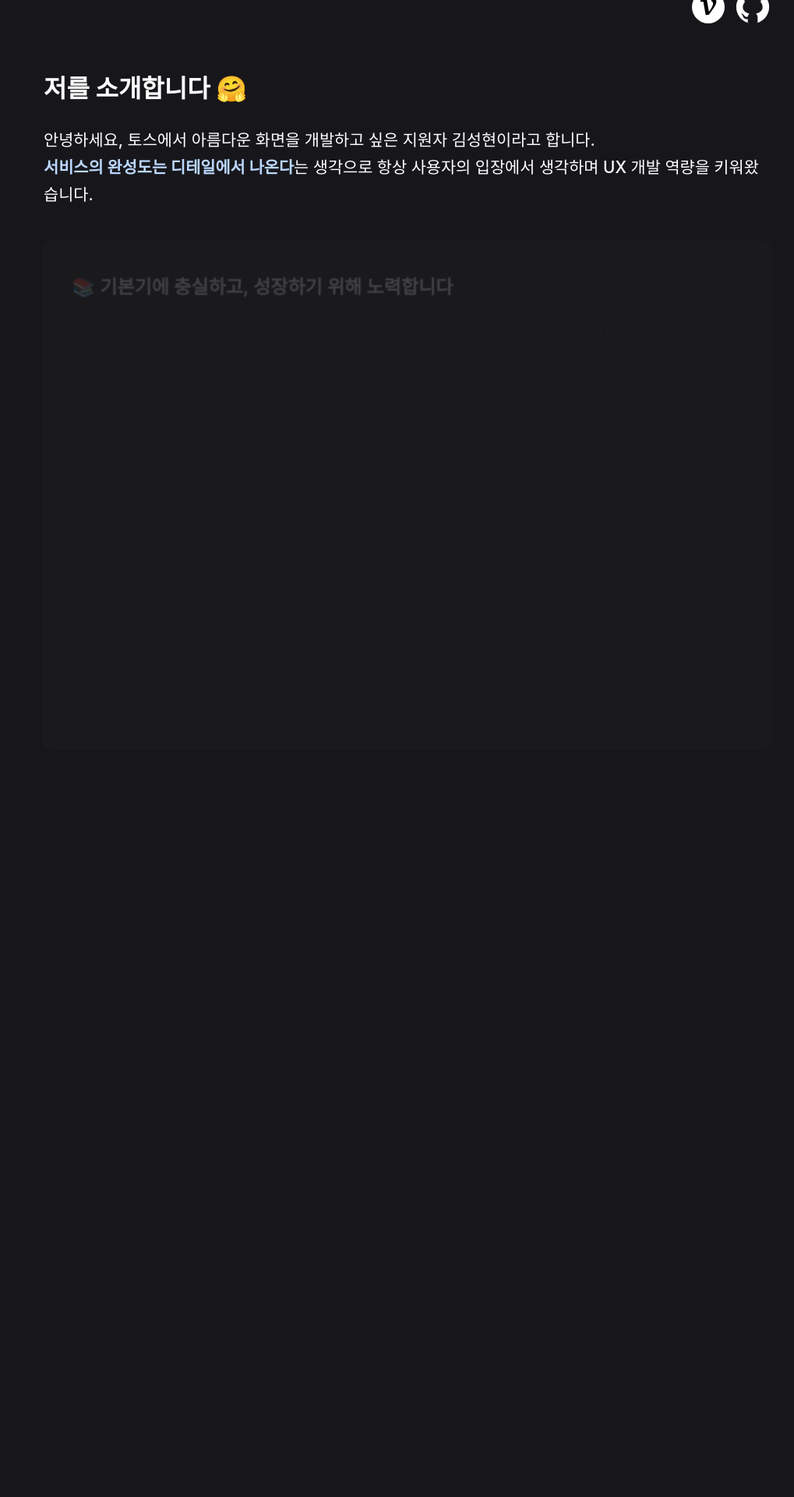
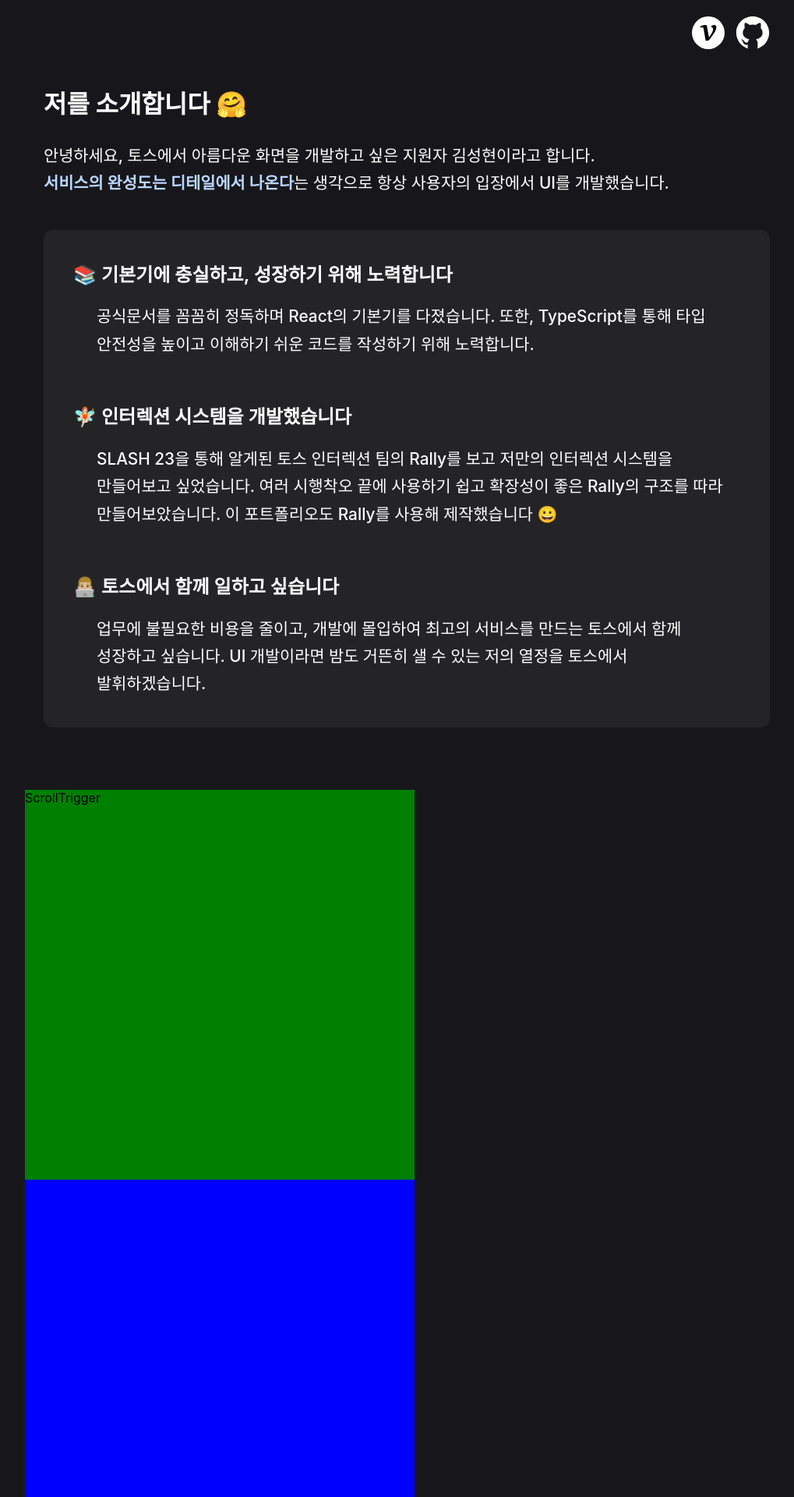
Before and after one commit to oilater/Portfolio, a React (Vite) app: page / in a window 1280 px wide. Shown: the top 1920 px of the page at 78% size, without its empty margins (118-1137 px from the left). Before the commit the page ends 961 px from the top, so only its background shows below. Built offline with nearby package versions, Linux system fonts and the light colour scheme.

Commit message:
fix: fix issue about header height

```diff
--- a/src/App.tsx
+++ b/src/App.tsx
@@ -2,17 +2,18 @@ import { lazy, Suspense, useEffect } from 'react';
 import Skeleton from 'react-loading-skeleton';
 import { gsap } from 'gsap';
 import { SplitText } from 'gsap/SplitText';
+import { ScrollTrigger } from 'gsap/ScrollTrigger';
 
 function App() {
-  const Landing = lazy(() => import('./pages/Landing'));
+  const Portfolio = lazy(() => import('./pages/Portfolio'));
 
   useEffect(() => {
-    gsap.registerPlugin(SplitText);
+    gsap.registerPlugin(SplitText, ScrollTrigger);
   }, [])
 
   return (
     <Suspense fallback={<Skeleton count={10} />}>
-      <Landing />
+      <Portfolio />
   </Suspense>
   )
 }
--- a/src/Timelines/IntroTimeline.ts
+++ b/src/Timelines/IntroTimeline.ts
@@ -12,7 +12,7 @@ export function introTimeline(onComplete?: () => void) {
         motions: [
           {
             split: 'words',
-            splitDelay: 0.2,
+            splitDelay: 0.1,
             randomOrder: true,
             duration: 0.5,
             ease: "expo.out",
--- a/src/Timelines/IntroduceTimeline.ts
+++ b/src/Timelines/IntroduceTimeline.ts
@@ -61,7 +61,7 @@ export function introduceTimeline(length: number) {
                 duration: 0.7,
                 ease: "power2.out",
                 opacity: { from: 0 },
-                translateX: { from: -10 },
+                translateX: { from: -5 },
               }
             ]
           }),
@@ -89,7 +89,7 @@ export function introduceTimeline(length: number) {
     playables: [
       titleTimeline,
       listRowSectionRally,
-      listRowTl.delay(0.5),
+      listRowTl,
     ],
   });
 
--- a/src/components/GithubIcon.tsx
+++ b/src/components/GithubIcon.tsx
@@ -35,6 +35,7 @@ export function GithubIcon() {
 const githubIcon = css`
     width: 52px;
     height: 52px;
+    display: block;
     transition: transform 0.3s ease-in-out;
 
     &:hover {
--- a/src/components/Header.tsx
+++ b/src/components/Header.tsx
@@ -22,6 +22,7 @@ export default function Header({ onVelog, onGithub, className }: HeaderProps) {
 };
 
 const header = css`
+  margin-top: 4rem;
   display: flex;
   justify-content: flex-end;
   gap: 10px;
--- a/src/components/Top.tsx
+++ b/src/components/Top.tsx
@@ -27,7 +27,7 @@ export const Top = {
 // style
 const rootStyle = css({
   width: '100%',
-  padding: '50px 24px 18px',
+  padding: '40px 24px 18px',
 });
 
 const paragraphStyle = css({
--- a/src/components/VelogIcon.tsx
+++ b/src/components/VelogIcon.tsx
@@ -21,6 +21,7 @@ export function VelogIcon() {
 const velogIcon = css`
     width: 42px;
     height: 42px;
+    display: block;
     transition: transform 0.3s ease-in-out;
 
     &:hover {
--- a/src/pages/Intro.tsx
+++ b/src/pages/Intro.tsx
@@ -1,7 +1,7 @@
 import { css } from "@emotion/react";
 import { useRef } from "react";
 import { useGSAP } from "@gsap/react";
-import type { Step } from "./Landing";
+import type { Step } from "./Portfolio";
 import { introTimeline } from "../Timelines/IntroTimeline";
 
 type IntroProps = {
--- a/src/pages/Introduce.tsx
+++ b/src/pages/Introduce.tsx
@@ -1,9 +1,10 @@
+import { useRef } from "react";
 import { css } from "@emotion/react";
 import { Top } from "../components/Top";
 import { introduceTimeline } from "../Timelines/IntroduceTimeline";
+import { ListRow } from "../components/ListRow";
 import { useGSAP } from "@gsap/react";
-import { useRef } from "react";
-import { ListRow } from "../components/ListRow";
+import { gsap } from "gsap";
 
 type MyData = {
   id: number;
@@ -18,6 +19,27 @@ export default function Introduce() {
     introduceTimeline(myData.length).play();
   }, {scope: introduceScope});
 
+  useGSAP(() => {
+    // gsap.fromTo(".box",
+    //   {
+    //     opacity: 0,
+    //     y: -100,
+    //   },
+    //   {
+    //     opacity: 1,
+    //     y: 0,
+    //     duration: 1,
+    //     scrollTrigger: {
+    //       trigger: ".scrollBox",
+    //       start: "top 80%",
+    //       end: "bottom 10%",
+    //       scrub: true,
+    //       markers: true,
+    //     },
+    //   }
+    // );
+  });
+
   return (
     <div ref={introduceScope} css={introduceWrapper}>
         <Top.Root
@@ -30,7 +52,7 @@ export default function Introduce() {
 
       <div css={mainDescription}>
         <p className="mainDescription">안녕하세요, 토스에서 아름다운 화면을 개발하고 싶은 지원자 김성현이라고 합니다. <br/>
-          <span css={highlight}>서비스의 완성도는 디테일에서 나온다</span>는 생각으로 항상 사용자의 입장에서 생각하며 UX 개발 역량을 키워왔습니다.</p>
+          <span css={highlight}>서비스의 완성도는 디테일에서 나온다</span>는 생각으로 항상 사용자의 입장에서 UI를 개발했습니다.</p>
       </div>
       <div className="listRowSection" css={listSection}>
         {myData.map((data, index) => (
@@ -44,9 +66,28 @@ export default function Introduce() {
           </ListRow>
         ))}
       </div>
+
+      <div className="scrollBox" css={scrollTrigger}>
+        <div className="box" css={scrollTriggerContent}>
+          <p>ScrollTrigger</p>
+        </div>
+      </div>
     </div>
   );
 }
+
+const scrollTrigger = css`
+  margin-top: 5rem;
+  width: 500px;
+  height: 1000px;
+  background: blue;
+`;
+
+const scrollTriggerContent = css`
+  width: 500px;
+  height: 500px;
+  background: green;
+`;
 
 const myData: MyData[] = [
   {
@@ -57,12 +98,12 @@ const myData: MyData[] = [
   {
     id: 2,
     title: '🧚🏻 인터렉션 시스템을 개발했습니다',
-    description: 'SLASH 23을 통해 알게된 토스 인터렉션 팀의 Rally를 보고 저만의 인터렉션 시스템을 만들어보고 싶었습니다. 여러 시행착오를 통해 Rally의 구조가 사용하기 쉽고 확장성이 좋다고 생각하였고, Rally의 구조를 예상하며 따라 만들어보았습니다. 이 포트폴리오도 Rally를 사용해 제작했습니다 😀',
+    description: 'SLASH 23을 통해 알게된 토스 인터렉션 팀의 Rally를 보고 저만의 인터렉션 시스템을 만들어보고 싶었습니다. 여러 시행착오 끝에 사용하기 쉽고 확장성이 좋은 Rally의 구조를 따라 만들어보았습니다. 이 포트폴리오도 Rally를 사용해 제작했습니다 😀',
   },
   {
     id: 3,
     title: '👨🏼‍💻 토스에서 함께 일하고 싶습니다',
-    description: '불필요한 비용은 줄이고, 개발에 집중하여 최고의 서비스를 만드는 토스에서 함께 일하고 싶습니다. UI 개발이라면 밤도 거뜬히 샐 수 있는 저의 열정을 토스에서 발휘하고 싶습니다.',
+    description: '업무에 불필요한 비용을 줄이고, 개발에 몰입하여 최고의 서비스를 만드는 토스에서 함께 성장하고 싶습니다. UI 개발이라면 밤도 거뜬히 샐 수 있는 저의 열정을 토스에서 발휘하겠습니다.',
   },
 ];
 
@@ -72,7 +113,7 @@ const introduceWrapper = css`
 `;
 
 const listSection = css`
-  background:rgb(37, 37, 41);
+  background: rgb(36, 36, 38);
   border-radius: 12px;
   padding: 10px;
   margin: 0 24px;
@@ -84,7 +125,7 @@ const listWrapper = css`
   flex-direction: column;
   align-items: flex-start;
   gap: 1.3rem;
-  padding: 20px;
+  padding: 18px;
 `;
 
 const listRowTitle = css`
@@ -99,9 +140,7 @@ const listRowDescription = css`
   font-weight: 500;
   color: white;
   line-height: 1.7;
-  white-space: pre-line;
   word-wrap: break-word;
-  overflow-wrap: break-word;
   max-width: 100%;
   box-sizing: border-box;
 `;
--- a/src/pages/Landing.tsx
+++ b/src/pages/Portfolio.tsx
@@ -6,12 +6,12 @@ const Header = lazy(() => import("../components/Header"));
 const Intro = lazy(() => import("./Intro"));
 const Introduce = lazy(() => import("./Introduce"));
 
-export type Step = 'init' | 'introduce' | 'projects' | 'contact';
+export type Step = 'init' | 'introduce' | 'projects';
 
-const githubUrl = 'https://github.com/oilater';
-const velogUrl = 'https://velog.io/@oilater';
+const GITHUB_URL = 'https://github.com/oilater';
+const VELOG_URL = 'https://velog.io/@oilater';
 
-export default function Landing() {
+export default function Portfolio() {
   const [step, setStep] = useState<Step>('init');
 
   return (
@@ -20,8 +20,8 @@ export default function Landing() {
         <Suspense fallback={<Skeleton count={10} />}>
           <Header
             className="header"
-            onGithub={() => {window.open(githubUrl, '_blank');}}
-            onVelog={() => {window.open(velogUrl, '_blank');}}
+            onGithub={() => {window.open(GITHUB_URL, '_blank');}}
+            onVelog={() => {window.open(VELOG_URL, '_blank');}}
           />
         </Suspense>
       )}
@@ -45,22 +45,3 @@ const wrapper = css`
   justify-content: center;
   align-items: center;
 `;
-
-const navigateSection = css`
-  display: flex;
-  flex-direction: column;
-  align-items: center;
-  justify-content: center;
-  width: 100%;
-  height: 5rem;
-`;
-
-
-{/* <nav css={navigateSection}>
-<Button className="button">
-  Projects
-</Button>
-<Button className="button">
-  Contact
-</Button>
-</nav> */}
```
